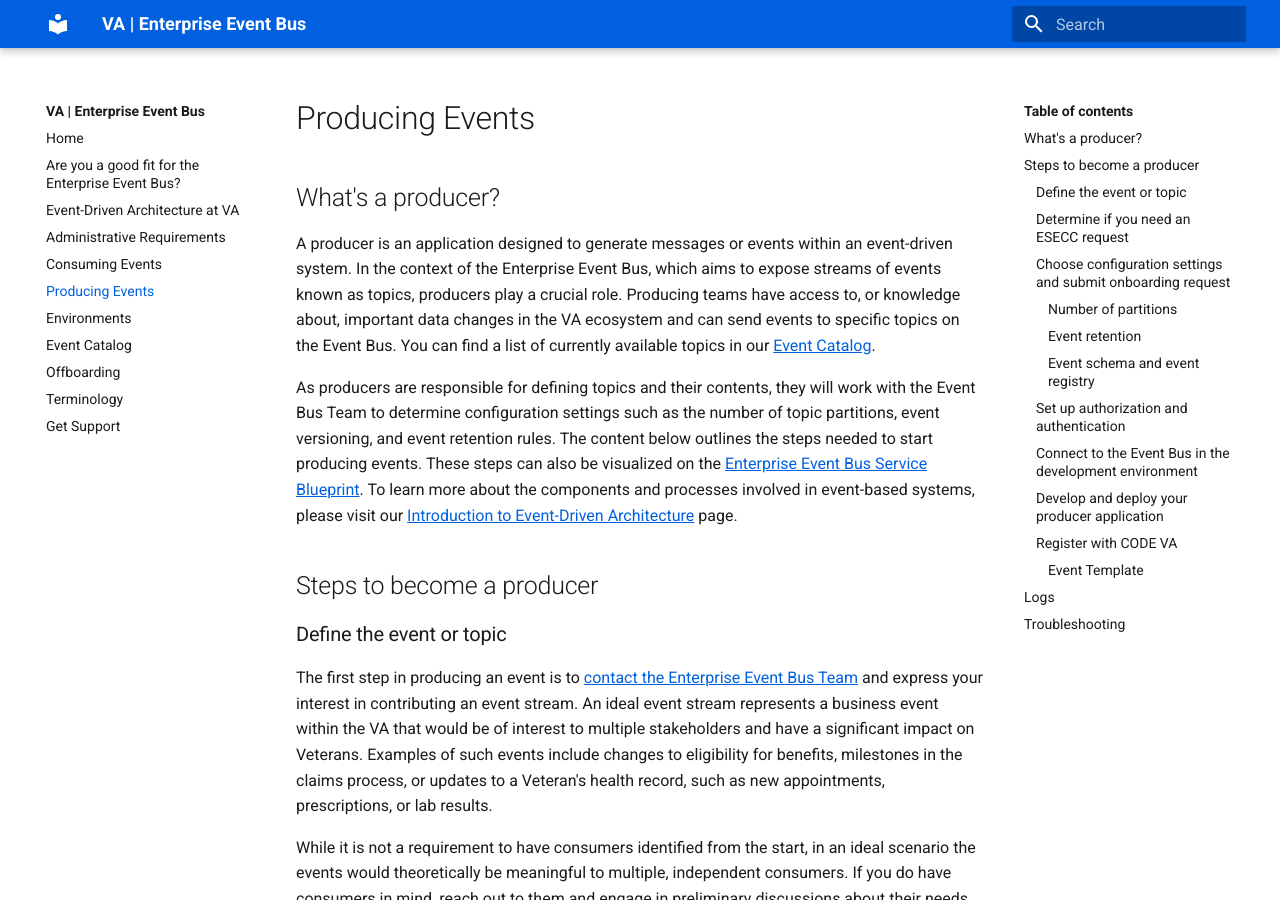
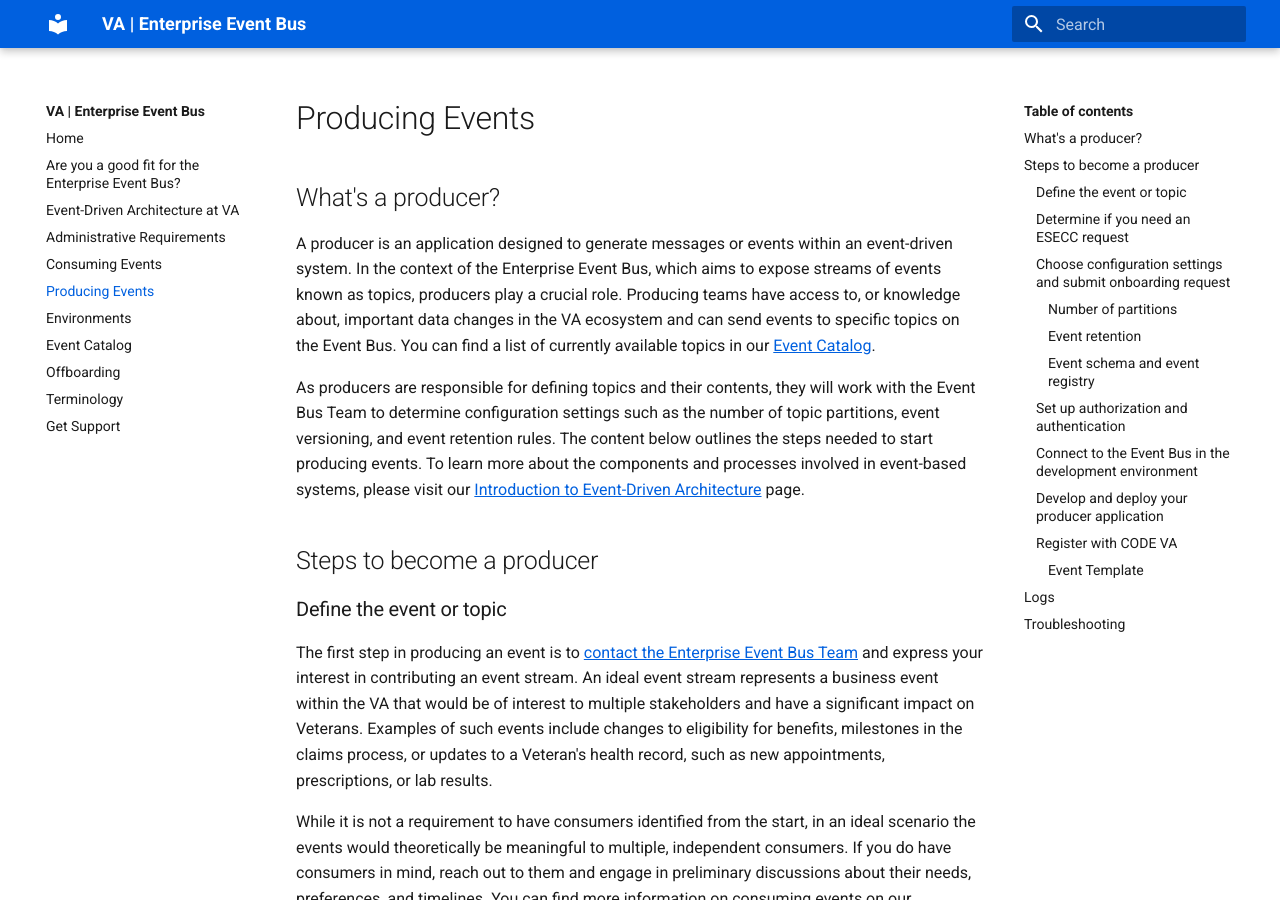
Before and after one commit to department-of-veterans-affairs/ves-event-bus-developer-portal, an MkDocs documentation site: the page built from docs/produce-events.md, in a window 1280 px wide and 900 px high. Built offline with MkDocs 1.6.1 and Material for MkDocs 9.7.7, drawn with Linux system fonts in a browser that asks for light colours.

Commit message:
remove blueprint link from produce-events.md

```diff
--- a/docs/produce-events.md
+++ b/docs/produce-events.md
@@ -8,7 +8,7 @@
 
 A producer is an application designed to generate messages or events within an event-driven system. In the context of the Enterprise Event Bus, which aims to expose streams of events known as topics, producers play a crucial role. Producing teams have access to, or knowledge about, important data changes in the VA ecosystem and can send events to specific topics on the Event Bus. You can find a list of currently available topics in our [Event Catalog](./use-events.md).
 
-As producers are responsible for defining topics and their contents, they will work with the Event Bus Team to determine configuration settings such as the number of topic partitions, event versioning, and event retention rules. The content below outlines the steps needed to start producing events. These steps can also be visualized on the <a href="https://app.mural.co/t/adhoccorporateworkspace2583/m/adhoccorporateworkspace2583/1678744533321/6e9663e9ba0295865de5f094a62d427affc22f5e?sender=ucc14575938bb14be79634773">Enterprise Event Bus Service Blueprint</a>. To learn more about the components and processes involved in event-based systems, please visit our [Introduction to Event-Driven Architecture](./intro-to-eda.md) page.
+As producers are responsible for defining topics and their contents, they will work with the Event Bus Team to determine configuration settings such as the number of topic partitions, event versioning, and event retention rules. The content below outlines the steps needed to start producing events. To learn more about the components and processes involved in event-based systems, please visit our [Introduction to Event-Driven Architecture](./intro-to-eda.md) page.
 
 ## Steps to become a producer
 
```
